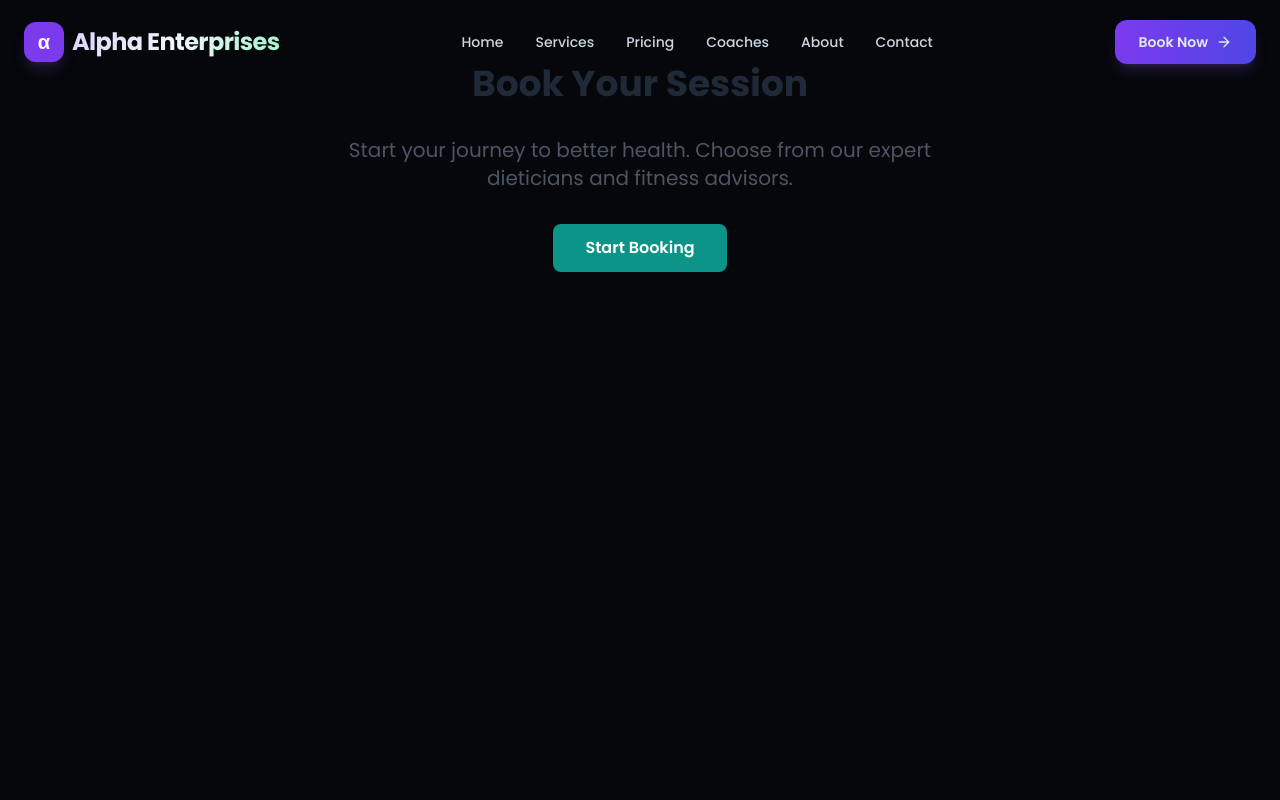
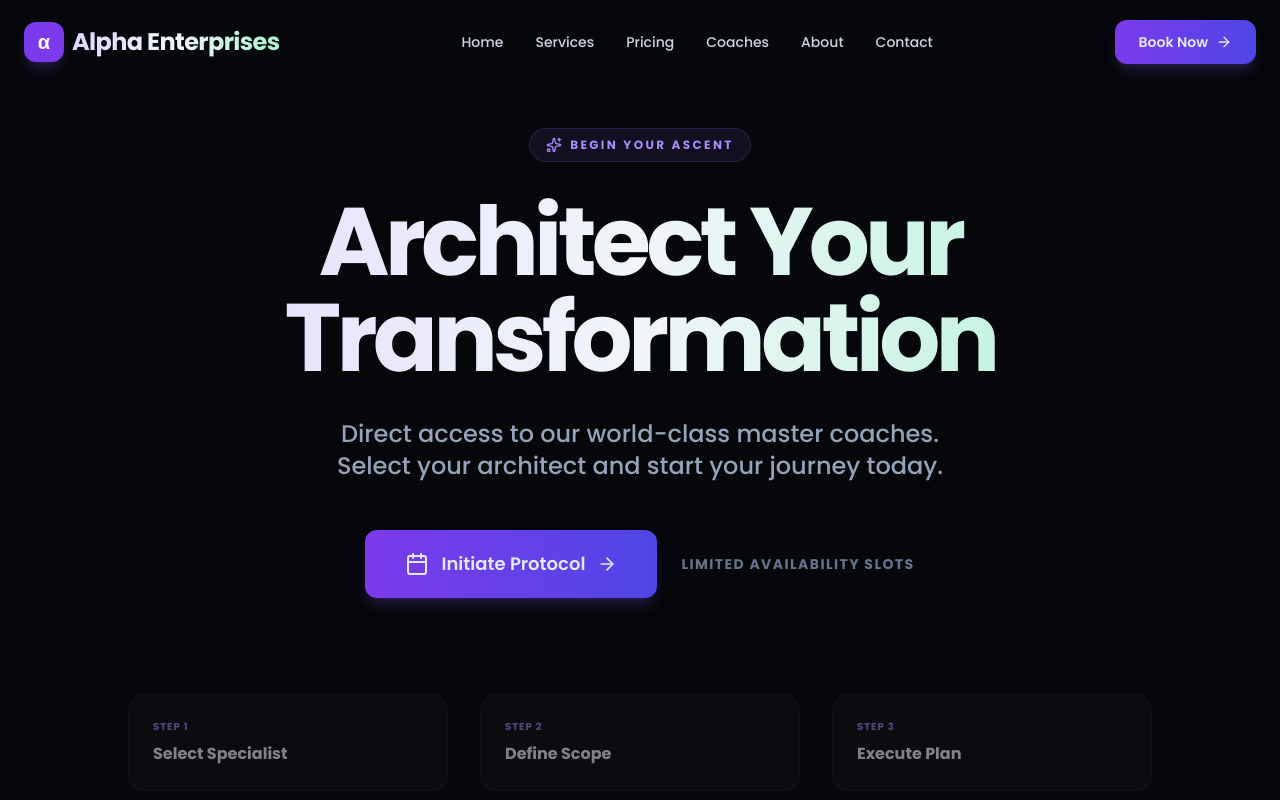
Before and after one commit to pranavvwhoo/alpha_enterprises, a Next.js app: page /booking in a window 1280 px wide. Shown: the top 800 px of the page. Built offline with nearby package versions, Linux system fonts and the light colour scheme.

Commit message:
Updated booking page and secondary pages to premium luxury dark theme

```diff
--- a/app/booking/page.tsx
+++ b/app/booking/page.tsx
@@ -1,24 +1,67 @@
 'use client'
 
 import { useState } from 'react'
+import { motion } from 'framer-motion'
+import { Sparkles, Calendar, ArrowRight } from 'lucide-react'
 import BookingModal from '../../components/BookingModal'
 
 export default function Booking() {
   const [isModalOpen, setIsModalOpen] = useState(false)
 
   return (
-    <div className="py-16">
-      <div className="container mx-auto px-4 text-center">
-        <h1 className="text-4xl font-bold mb-8 text-gray-800">Book Your Session</h1>
-        <p className="text-xl text-gray-600 mb-8 max-w-2xl mx-auto">
-          Start your journey to better health. Choose from our expert dieticians and fitness advisors.
-        </p>
-        <button
-          onClick={() => setIsModalOpen(true)}
-          className="bg-teal-600 text-white px-8 py-3 rounded-lg font-semibold hover:bg-teal-700 transition-colors"
+    <div className="pt-32 pb-24 bg-[#05070a] min-h-screen flex flex-col items-center justify-center relative overflow-hidden">
+      {/* Background Orbs */}
+      <div className="absolute top-1/2 left-1/2 -translate-x-1/2 -translate-y-1/2 w-[800px] h-[800px] bg-violet-600/10 rounded-full blur-[120px] -z-10"></div>
+      <div className="absolute top-0 right-0 w-96 h-96 bg-emerald-600/5 rounded-full blur-[100px] -z-10"></div>
+
+      <div className="container mx-auto px-4 text-center relative z-10">
+        <motion.div
+           initial={{ opacity: 0, y: 30 }}
+           animate={{ opacity: 1, y: 0 }}
+           transition={{ duration: 0.8 }}
         >
-          Start Booking
-        </button>
+          <div className="inline-flex items-center gap-2 px-4 py-2 rounded-full bg-violet-500/10 border border-violet-500/20 text-violet-400 text-xs font-bold uppercase tracking-[0.2em] mb-8">
+            <Sparkles className="w-4 h-4" /> Begin Your Ascent
+          </div>
+
+          <h1 className="text-5xl md:text-8xl font-black mb-8 premium-gradient-text tracking-tighter">
+            Architect Your <br /> Transformation
+          </h1>
+
+          <p className="text-xl md:text-2xl text-slate-400 mb-12 max-w-2xl mx-auto leading-relaxed font-medium">
+            Direct access to our world-class master coaches.
+            Select your architect and start your journey today.
+          </p>
+
+          <div className="flex flex-col md:flex-row items-center justify-center gap-6">
+            <button
+              onClick={() => setIsModalOpen(true)}
+              className="premium-button group flex items-center gap-3 px-10 py-5 text-lg"
+            >
+              <Calendar className="w-6 h-6" />
+              <span>Initiate Protocol</span>
+              <ArrowRight className="w-5 h-5 group-hover:translate-x-1 transition-transform" />
+            </button>
+
+            <p className="text-slate-500 text-sm font-bold uppercase tracking-widest">
+              Limited Availability Slots
+            </p>
+          </div>
+        </motion.div>
+
+        {/* Decorative Grid */}
+        <div className="mt-24 grid grid-cols-1 md:grid-cols-3 gap-8 max-w-5xl mx-auto opacity-50">
+          {[
+            { label: 'Step 1', text: 'Select Specialist' },
+            { label: 'Step 2', text: 'Define Scope' },
+            { label: 'Step 3', text: 'Execute Plan' }
+          ].map((step, i) => (
+            <div key={i} className="glass-card p-6 border-white/5 text-left">
+              <span className="text-[10px] font-black uppercase tracking-widest text-violet-400 mb-2 block">{step.label}</span>
+              <p className="text-white font-bold">{step.text}</p>
+            </div>
+          ))}
+        </div>
       </div>
 
       {isModalOpen && (
```
